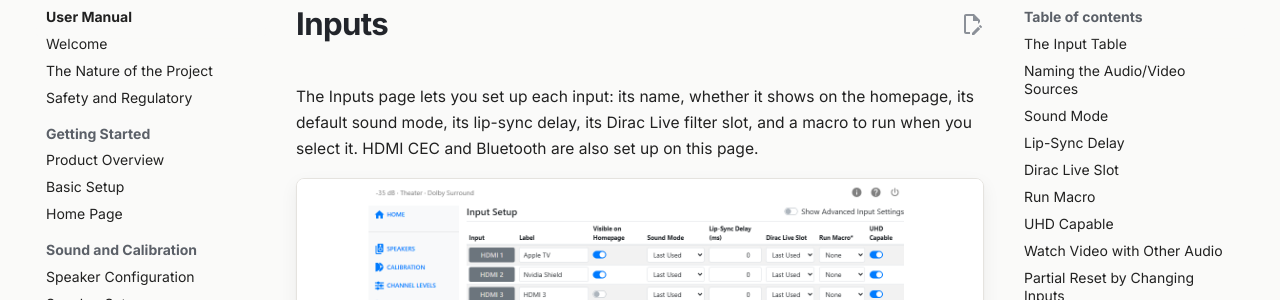
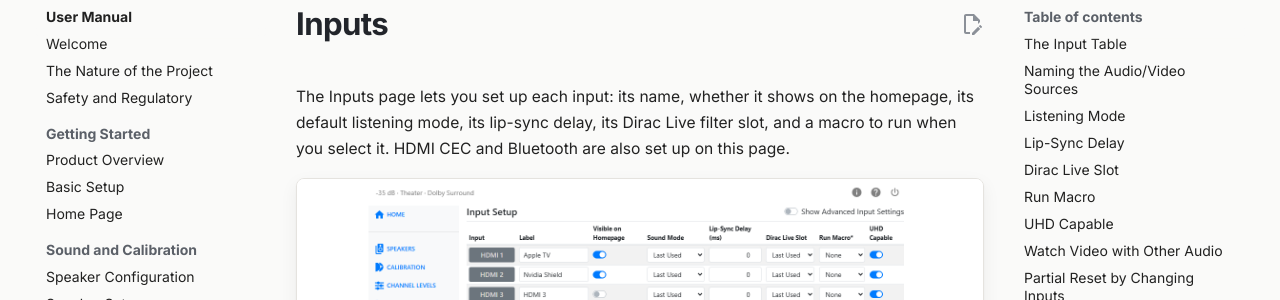
Before and after one commit to htp1-app/htp1-docs, an MkDocs documentation site: the page built from docs/user-guide/inputs.md, in a window 1280 px wide and 1400 px high. Shown: the part 142-442 px from the top of the window. Built offline with MkDocs 1.6.1 and Material for MkDocs 9.7.7, drawn with Linux system fonts in a browser that asks for light colours; comment, search, counter and statistics services are not loaded; some of the changed text lies outside the part shown.

Commit message:
Rename Sound Mode to Listening Mode in input documentation

```diff
--- a/docs/user-guide/inputs.md
+++ b/docs/user-guide/inputs.md
@@ -1,10 +1,10 @@
 # Inputs
 
 The Inputs page lets you set up each input: its name, whether it shows on the homepage, its default
-sound mode, its lip-sync delay, its Dirac Live filter slot, and a macro to run when you select it.
+listening mode, its lip-sync delay, its Dirac Live filter slot, and a macro to run when you select it.
 HDMI CEC and Bluetooth are also set up on this page.
 
-![Inputs page showing the input table with Label, Visible on Homepage, Sound Mode, Lip-Sync Delay, Dirac Live Slot, Run Macro, and UHD Capable columns](images/ui-inputs.png)
+![Inputs page showing the input table with Label, Visible on Homepage, Listening Mode, Lip-Sync Delay, Dirac Live Slot, Run Macro, and UHD Capable columns](images/ui-inputs.png)
 
 Clicking an input's name in the **Input** column selects that input immediately, so the table also
 works as an input selector.
@@ -16,7 +16,7 @@ works as an input selector.
 | Input | Shows the input's name. Click it to select that input. |
 | Label | The name shown for this input on the front panel, the homepage, and the remote. |
 | Visible on Homepage | Turns this input's button on or off on the Home page. |
-| Sound Mode | The upmixer applied when you select this input, or **Last Used** to keep whatever upmixer was last chosen. |
+| Listening Mode | The upmixer applied when you select this input, or **Last Used** to keep whatever upmixer was last chosen. |
 | Lip-Sync Delay (ms) | Extra audio delay for this input, 0–340 ms. See [Lip-Sync Delay](#lip-sync-delay) below. |
 | Dirac Live Slot | The Dirac Live filter slot applied when you select this input, or **Last Used**. |
 | Run Macro | A macro to run automatically when you select this input, or **None**. |
@@ -42,9 +42,9 @@ the visible inputs, in that order, the remote's user input buttons map as follow
 
 (1) Satellite (2) Streaming Stick (3) Cable Box (4) Blu-ray (5) Game Console (6) CD Player (7) Roon
 
-## Sound Mode
+## Listening Mode
 
-**Sound Mode** sets the upmixer the HTP-1 switches to whenever you select this input. Choose **Last
+**Listening Mode** sets the upmixer the HTP-1 switches to whenever you select this input. Choose **Last
 Used** to leave the upmixer alone and keep whichever one was last selected.
 
 ## Lip-Sync Delay
```
